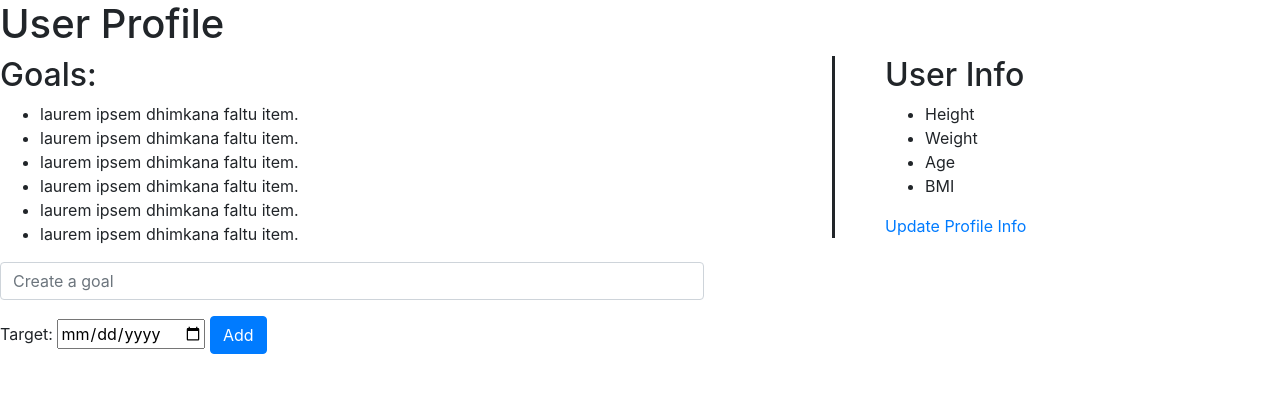
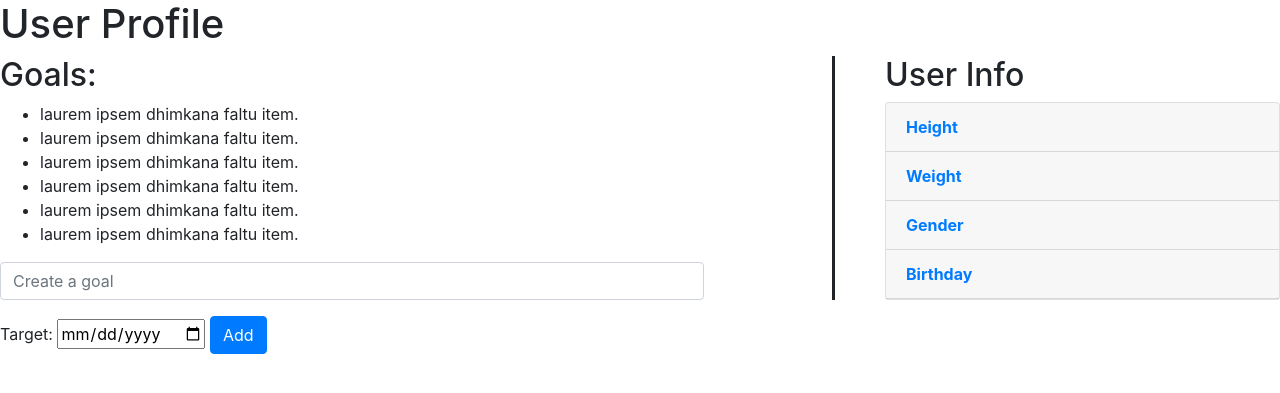
Before and after one commit to mayankR1999/healthy-world, a Django app: page /profile/ in a window 1280 px wide. Shown: the top 393 px of the page. Run offline with Django 3.2, Linux system fonts and the light colour scheme; some libraries are stand-ins or nearby versions.

Commit message:
Major changes in profile section
Changed the UI of profile section along with adding links to update
values of profile attributes.
Added missing attribute of goal model in update_goal function.

```diff
--- a/templates/profile_home.html
+++ b/templates/profile_home.html
@@ -28,12 +28,86 @@
 
 <div class="info-block">
     <h2>User Info</h2>
-    <ul>
-        <li>Height</li>
-        <li>Weight</li>
-        <li>Age</li>
-        <li>BMI</li>
-    </ul>
-    <a href="update_user_info">Update Profile Info</a>
+
+    <!-- make collapse for each attribute having option to update that particular item -->
+
+    <div id="accordian">
+        <div class="card">
+
+            <div class="card-header">
+                <a class="card-link" data-toggle="collapse" href="#collapse_height">
+                    <b>Height</b>
+                </a>
+            </div>
+            <div id="collapse_height" class="collapse" data-parent="#accordian">
+                <div class="card-body">
+                    <form action="update_height" method="POST">
+                        {% csrf_token %}
+                        <div class="form-group">
+                            <input type='text' class="form-control" name='height' placeholder="Height(cm)" required>
+                        </div>
+                        <input class="btn btn-primary" value="Update" type="submit">
+                    </form>
+                </div>
+            </div>
+
+            <div class="card-header">
+                <a class="card-link" data-toggle="collapse" href="#collapse_weight">
+                    <b>Weight</b>
+                </a>
+            </div>
+            <div id="collapse_weight" class="collapse" data-parent="#accordian">
+                <div class="card-body">
+                    <form action="update_Weight" method="POST">
+                        {% csrf_token %}
+                        <div class="form-group">
+                            <input type='text' class="form-control" name='weight' placeholder="Weight(kg)" required>
+                        </div>
+                        <input class="btn btn-primary" value="Update" type="submit">
+                    </form>
+                </div>
+            </div>
+
+            <div class="card-header">
+                <a class="card-link" data-toggle="collapse" href="#collapse_gender">
+                    <b>Gender</b>
+                </a>
+            </div>
+            <div id="collapse_gender" class="collapse" data-parent="#accordian">
+                <div class="card-body">
+                    <form action="update_gender">
+                        <div class="custom-control custom-radio">
+                            <input type="radio" class="custom-control-input" id="male" name="gender">
+                            <label class="custom-control-label" for="male">Male</label>
+                        </div>
+                        <div class="custom-control custom-radio">
+                            <input type="radio" class="custom-control-input" id="female" name="gender">
+                            <label class="custom-control-label" for="female">Female</label>
+                        </div>
+                        <div class="custom-control custom-radio">
+                            <input type="radio" class="custom-control-input" id="other" name="gender">
+                            <label class="custom-control-label" for="other">Other</label>
+                        </div>
+                        <input class="btn btn-primary" value="Update" type="submit">
+                    </form>
+                </div>
+            </div>
+
+            <div class="card-header">
+                <a class="card-link" data-toggle="collapse" href="#collapse_birthday">
+                    <b>Birthday</b>
+                </a>
+            </div>
+            <div id="collapse_birthday" class="collapse" data-parent="#accordian">
+                <div class="card-body">
+                    <label for="birthday">Birthday:</label>
+                    <input type="date" id="birthday" name="bday" required>
+                    <input class="btn btn-primary" value="Update" type="submit">
+                </div>
+            </div>
+
+        </div>
+    </div>
+
 </div>
 {% endblock %}
--- a/user_profile/views.py
+++ b/user_profile/views.py
@@ -23,6 +23,7 @@ def add_goal(request):
     new_goal.description = goal_text
     new_goal.date_created = datetime.date(y1, m1, d1)
     new_goal.last_date = datetime.date(y2, m2, d2)
+    new_goal.user = request.user
 
     new_goal.save()
 
```
Lines whose indentation alone changed are shown as unchanged.
